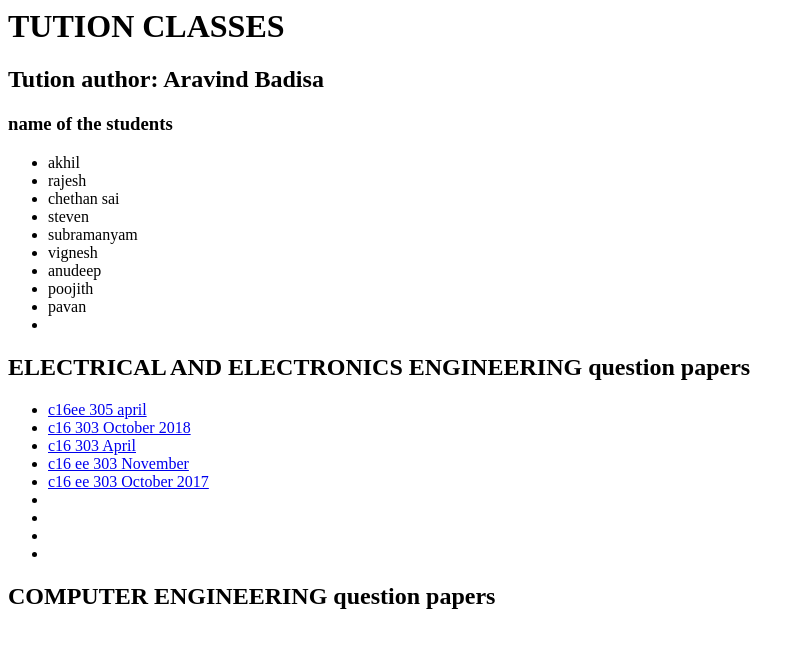
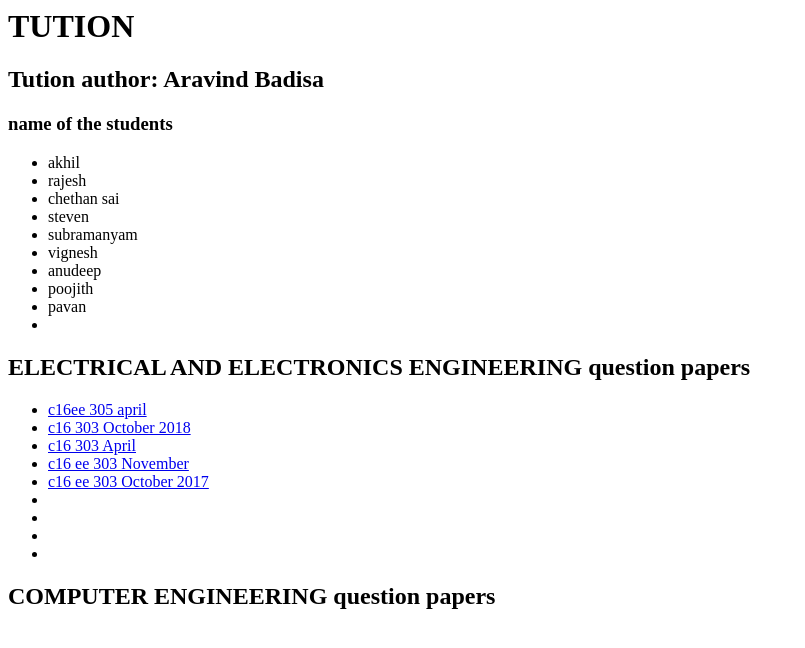
Before and after one commit to aravindbadisa/Tuition-, a plain HTML site: page index.html in a window 1280 px wide. Shown: the whole page, without its empty margins (0-805 px from the left). Drawn offline with Linux system fonts and the light colour scheme.

Commit message:
Update index.html

```diff
--- a/index.html
+++ b/index.html
@@ -4,7 +4,7 @@
 
    <link href="style.css" rel="stylesheet">
     <div class="heading">
-    <h1>TUTION CLASSES</h1>
+    <h1>TUTION</h1>
     </div>
     <div class="author">
   <h2>Tution author: Aravind Badisa</h2>
```
